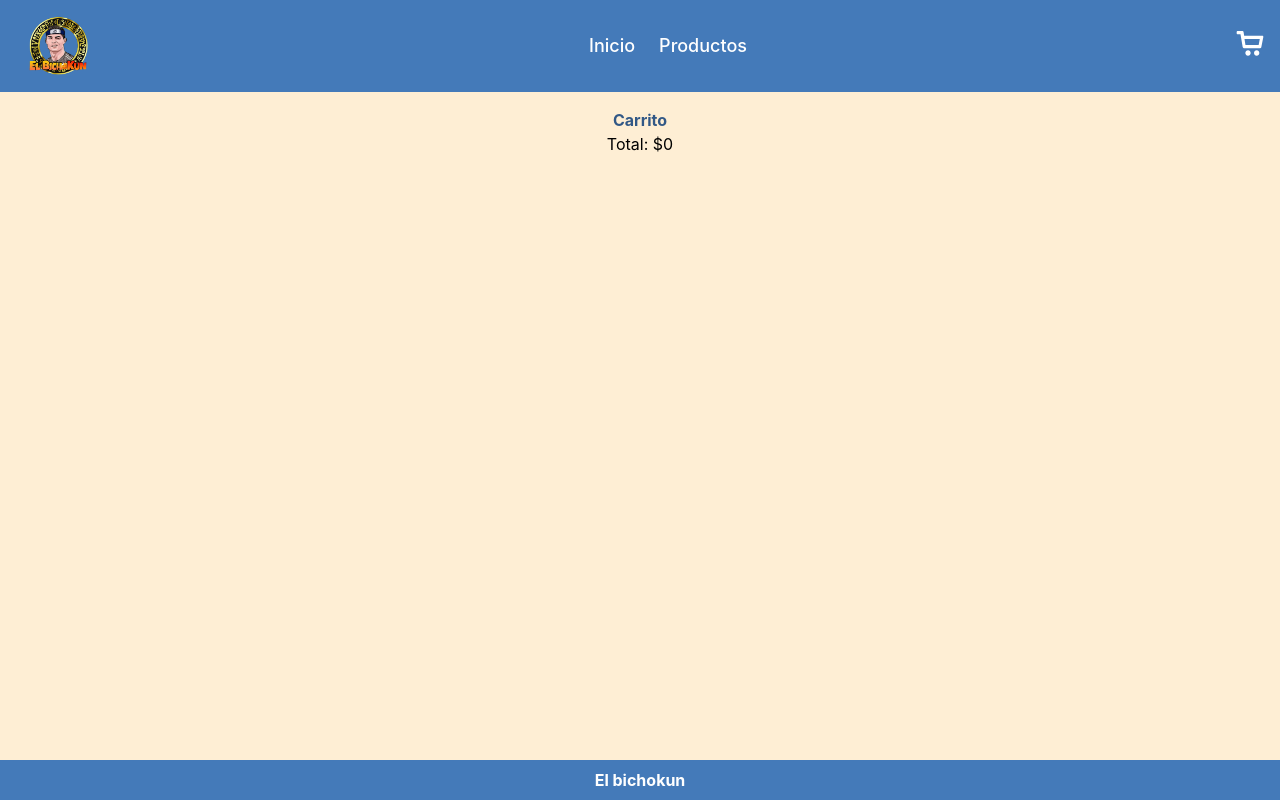
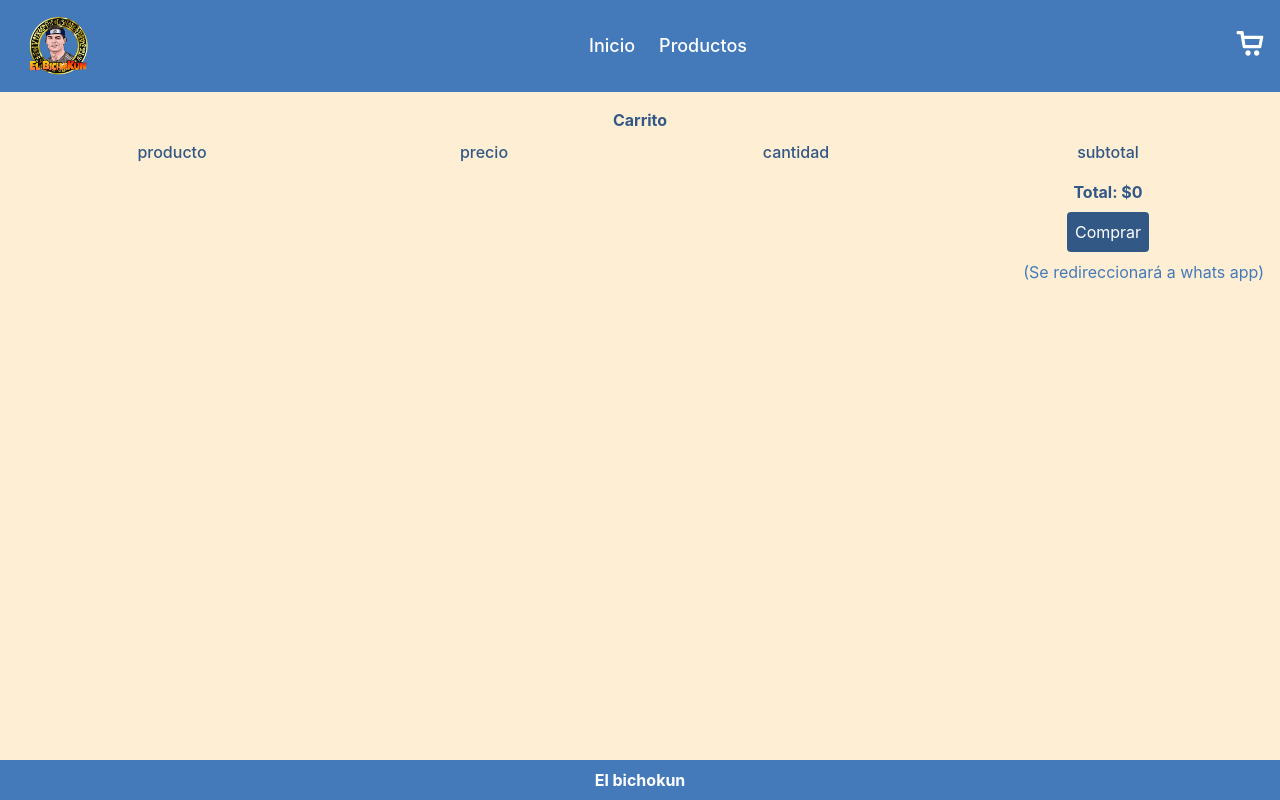
Before and after one commit to 4GeeksAcademy/bicho, a React (Vite) app: page /cart in a window 1280 px wide. Built offline with nearby package versions, Linux system fonts and the light colour scheme.

Commit message:
cart page done, checkout pending

```diff
--- a/src/components/Products/ProductCard.jsx
+++ b/src/components/Products/ProductCard.jsx
@@ -18,7 +18,7 @@ export default function ProductCard({product}){
         <div className={`h-80 border rounded-lg flex flex-col w-full max-w-xs`}>
             <div className="flex-[3] overflow-hidden">
                 <img
-                src="https://antiquestore.com.mx/wp-content/uploads/2024/07/dragon-shield-matte-card-sleeves-various-colors_1__08186.webp"
+                src={product.image}
                 alt={product.name}
                 className="w-full h-full  rounded-t-lg "
                 />
--- /dev/null
+++ b/src/components/cart/CartItems.jsx
@@ -0,0 +1,46 @@
+import { useCart } from "../../hooks/CartContext"
+import trash from "@/assets/icons/delete.png"
+
+export default function CartItems({product}){
+    const {cart,dispatch} = useCart()
+
+    return(
+        <div className="border-b-1 border-secondary border-dotted">
+
+            <div className="flex">
+                <div className="w-1/4 flex items-center ">{product.name}</div>
+                <div className="w-1/4 flex items-center justify-center">
+                ${product.price}
+                </div>
+                <div className="w-1/4 flex justify-evenly">
+                {product.quantity == 1 ?
+                <button
+                className=" p-3 flex items-center "
+                onClick={() =>dispatch({
+                    type: "REMOVE_FROM_CART",
+                    payload: product.id,
+                })}>
+                    <img src={trash} className="w-4"/>
+                </button>
+                :
+                <button
+                className=" p-3 flex items-center "
+                onClick={() =>dispatch({
+                    type: "DECREASE_QUANTITY",
+                    payload: product.id,
+                    })}>-</button>
+                }
+                 <div className="flex items-center" >{product.quantity}</div>
+                <button
+                className="p-3 flex items-center "
+                onClick={() =>dispatch({
+                    type: "INCREASE_QUANTITY",
+                    payload: product.id,
+                })}
+                >+</button>
+                </div>
+                <div className="w-1/4 flex items-center justify-center">{product.quantity * product.price}</div>
+            </div>
+        </div>
+    )
+}
--- a/src/pages/Cart.jsx
+++ b/src/pages/Cart.jsx
@@ -1,4 +1,5 @@
 
+import CartItems from "../components/cart/CartItems";
 import { useCart } from "../hooks/CartContext";
 
 export const Cart = () => {
@@ -7,61 +8,38 @@ export const Cart = () => {
 
   //Total amount
   const total = cart.reduce(
-    (acc, item) => acc + item.price * item.quantity,
+    (prev, item) => prev + item.price * item.quantity,
     0
   );
 
   return (
-    <div className="container">
+    <div className="m-4">
       <div className="text-secondary font-bold text-center mt-4">Carrito </div>
+            <div className="flex py-2">
+                <div className="w-1/4 text-secondary text-center font-medium">producto</div>
+                <div className="w-1/4 text-secondary text-center font-medium">precio</div>
+                <div className="w-1/4 text-secondary text-center font-medium">cantidad</div>
+                <div className="w-1/4 text-secondary text-center font-medium">subtotal</div>
+            </div>
+        <div>
 
-        <div className="flex flex-col items-center">
-
-      {cart.map((item) => (
-        <div key={item.id}>
-          <h4>{item.name}</h4>
-
-          <p>
-            ${item.price} x {item.quantity}
-          </p>
-
-          <button
-            onClick={() =>
-              dispatch({
-                type: "INCREASE_QUANTITY",
-                payload: item.id,
-              })
-            }
-          >
-            +
-          </button>
-
-          <button
-            onClick={() =>
-              dispatch({
-                type: "DECREASE_QUANTITY",
-                payload: item.id,
-              })
-            }
-          >
-            -
-          </button>
-
-          <button
-            onClick={() =>
-              dispatch({
-                type: "REMOVE_FROM_CART",
-                payload: item.id,
-              })
-            }
-          >
-            Eliminar
-          </button>
-        </div>
+      {cart.map((product) => (
+          <CartItems key={product.id} product={product}/>
       ))}
 
-      <h3>Total: ${total}</h3>
+
     </div>
+     <div className="flex flex-col items-end py-2">
+      <div className="w-1/4 text-center text-secondary font-bold">Total: ${total}</div>
+      <div className="w-1/4 flex justify-center">
+      <button className="bg-secondary text-white p-2 rounded my-2">Comprar</button>
+      </div>
+      <div className="text-primary font-s">
+        (Se redireccionará a whats app)
+      </div>
+      </div>
+
+
     </div>
   );
 };
--- a/src/products.js
+++ b/src/products.js
@@ -4,35 +4,35 @@ const products = [
         name:"Top loader",
         price:20,
         description:"Proteccion para tus cartas favoritas de colección",
-        image:"url"
+        image:"https://res.cloudinary.com/duaoa6n1z/image/upload/bichokun/topLoader_spjsde.webp"
     },
     {
         id:2,
         name:"Micas Dragon Shield",
         price:280,
         description:"Micas para tu deck tamaño estandar, variedad de colores.",
-        image:"url"
+        image:"https://res.cloudinary.com/duaoa6n1z/image/upload/bichokun/topLoader_spjsde.webp"
     },
     {
         id:3,
         name:"Hojas para carpeta",
         price:10,
         description:"Hojas adicionales para carpeta tamaño carta, 9 pockets por lado",
-        image:"url"
+        image:"https://res.cloudinary.com/duaoa6n1z/image/upload/bichokun/topLoader_spjsde.webp"
     },
     {
         id:4,
         name:"Porta deck",
         price:500,
         description:"Protege y lleva tu deck a todos lados, pregunta por la variedad de colores",
-        image:"url"
+        image:"https://res.cloudinary.com/duaoa6n1z/image/upload/bichokun/topLoader_spjsde.webp"
     },
     {
         id:5,
         name:"Sobres sueltos TCG varios",
         price:150,
         description:"Sobres sueltos de tus TCG favoritos preguta por los que tenemos a la venta.",
-        image:"url"
+        image:"https://res.cloudinary.com/duaoa6n1z/image/upload/bichokun/topLoader_spjsde.webp"
     },
 ]
 
```
Also changed, not shown: src/assets/icons/delete.png (added).
